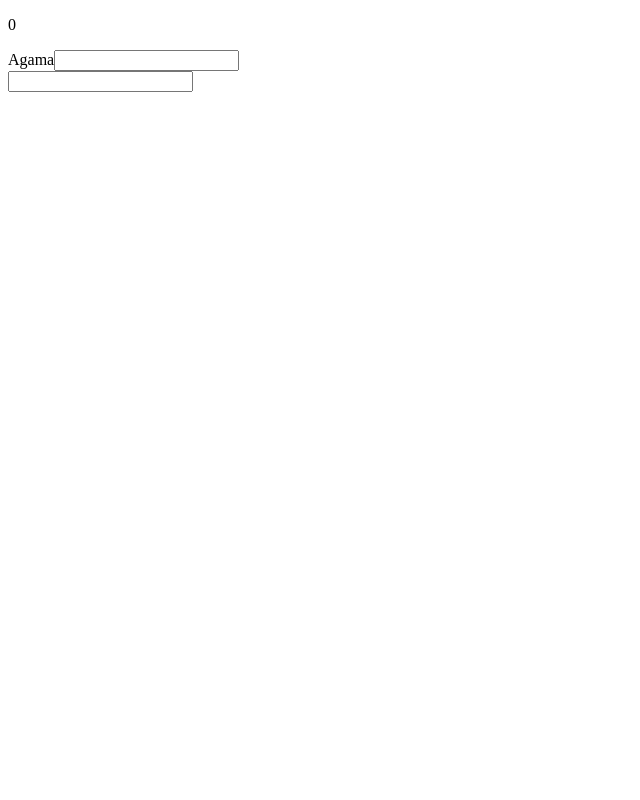
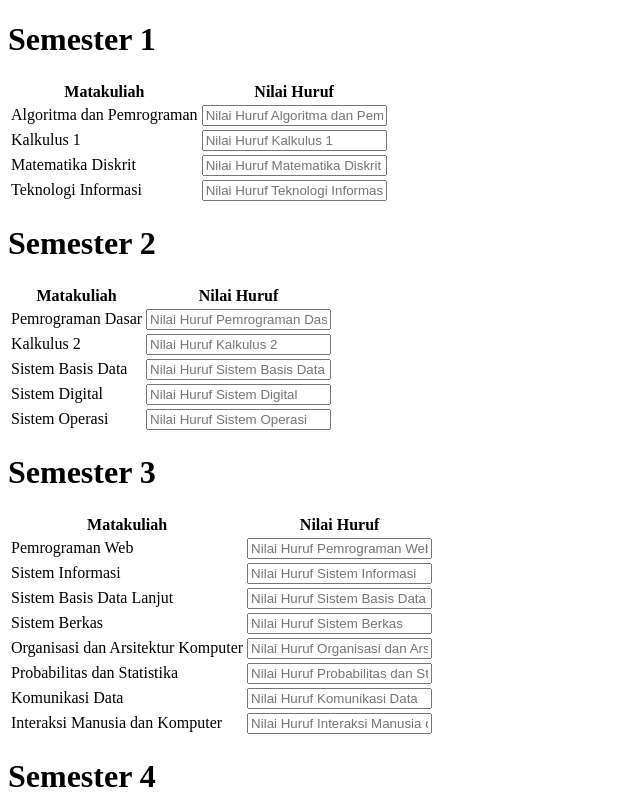
Before and after one commit to maliefrr/rekomendasi-peminatan-saw, a React (Vite) app: page / in a window 1280 px wide. Shown: the top 800 px of the page, without its empty margins (0-640 px from the left). Built offline with nearby package versions, Linux system fonts and the light colour scheme; the HTML template or start-up script is replaced by a standard one.

Commit message:
add Semester component

```diff
--- a/src/App.tsx
+++ b/src/App.tsx
@@ -1,45 +1,24 @@
-import {useState, ChangeEvent} from 'react'
+import Semester from "./components/Semester"
 
-interface Sum {
-  a: string,
-  b: string
-}
 
 function App() {
-  const [userInput,setUserInput] = useState<Sum>({
-    a: "",
-    b: ""
-  })
 
-  const handleChange = (event : ChangeEvent<HTMLInputElement>) => {
-    const { name, value } = event.target;
-    setUserInput((prevInput) => ({
-      ...prevInput,
-      [name]: value,
-    }));
-  }
 
-  const getSum  = (value1: string, value2 :string) => {
-    const a = parseInt(value1)
-    const b = parseInt(value2)
 
-    if(isNaN(a) || isNaN(b)) {
-      return 0
-    } else {
-      return a + b
-    }
-
-  }
 
   return (
     <>
-    <p>{getSum(userInput.a, userInput.b)}</p>
     <div className="sem1">
-      <div className="matkul">
-        <label htmlFor="">Agama</label>
-        <input type="number" onChange={handleChange} name='a'/>
-      </div>
-      <input type="number" onChange={handleChange} name='b'/>
+      <Semester semester={1} matakuliah={['Algoritma dan Pemrograman', 'Kalkulus 1', 'Matematika Diskrit', 'Teknologi Informasi']}/>
+    </div>
+    <div className="sem2">
+      <Semester semester={2} matakuliah={['Pemrograman Dasar', 'Kalkulus 2', 'Sistem Basis Data', 'Sistem Digital', 'Sistem Operasi']}/>
+    </div>
+    <div className="sem3">
+      <Semester semester={3} matakuliah={['Pemrograman Web', 'Sistem Informasi', 'Sistem Basis Data Lanjut', 'Sistem Berkas', 'Organisasi dan Arsitektur Komputer', 'Probabilitas dan Statistika', 'Komunikasi Data', 'Interaksi Manusia dan Komputer']}/>
+    </div>
+    <div className="sem4">
+      <Semester semester={4} matakuliah={['Metode Numerik', 'Struktur Data', 'Jaringan Komputer', 'Analisis dan Perancangan Sistem', 'Rekayasa Perangkat Lunak', 'Kecerdasan Buatan', 'Teori Graf dan Automata']}/>
     </div>
     </>
   )
--- /dev/null
+++ b/src/components/Semester.tsx
@@ -0,0 +1,31 @@
+import React from 'react'
+
+
+interface SemesterProps {
+    semester : number,
+    matakuliah : string[]
+}
+
+const Semester : React.FC<SemesterProps> = ({semester, matakuliah}) => {
+  return (
+    <>
+      <h1>Semester {semester}</h1>
+      <table>
+        <thead>
+          <th>Matakuliah</th>
+          <th>Nilai Huruf</th>
+        </thead>
+        <tbody>
+            {matakuliah.map((matkul,index) => (
+                <tr key={index}>
+                    <td>{matkul}</td>
+                    <td><input type='text' placeholder={`Nilai Huruf ${matkul}`}/></td>
+                </tr>
+            ))}
+        </tbody>
+      </table>
+    </>
+  )
+}
+
+export default Semester
```
